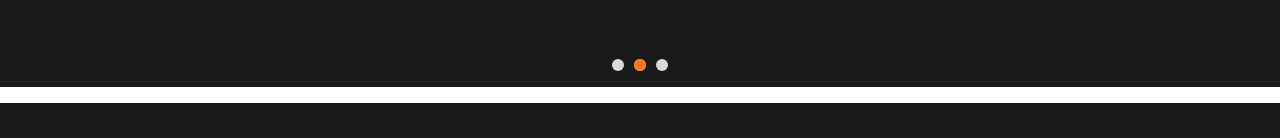
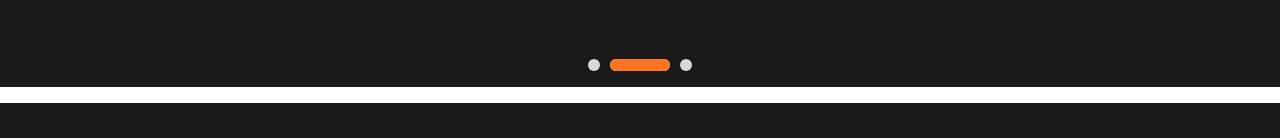
Before and after one commit to AmmarMubashir/SoftdeskV2, a Next.js app: page /events in a window 1280 px wide. Shown: the part 3045-3183 px from the top of the page. Built offline with nearby package versions, Linux system fonts and the light colour scheme.

Commit message:
Slider Fixed

```diff
--- a/src/app/globals.css
+++ b/src/app/globals.css
@@ -244,6 +244,11 @@
 }
 .embla__dot--selected:after {
   background-color: #ff7420;
-  width: 24px;
+  width: 60px;
   height: 12px;
+  border-radius: 20px;
 }
+.embla__dot--selected {
+  width: 60px;
+  border-radius: 20px;
+}
```
